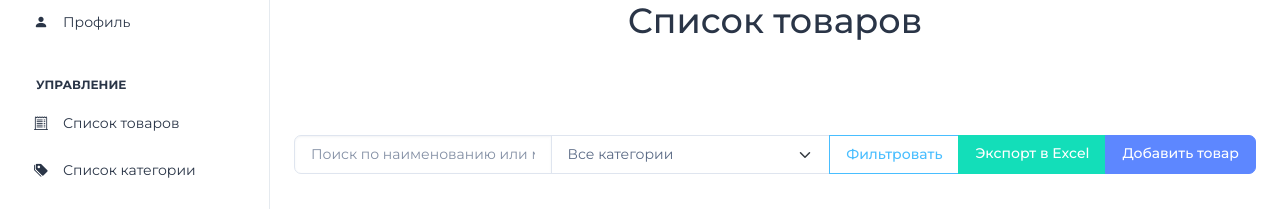
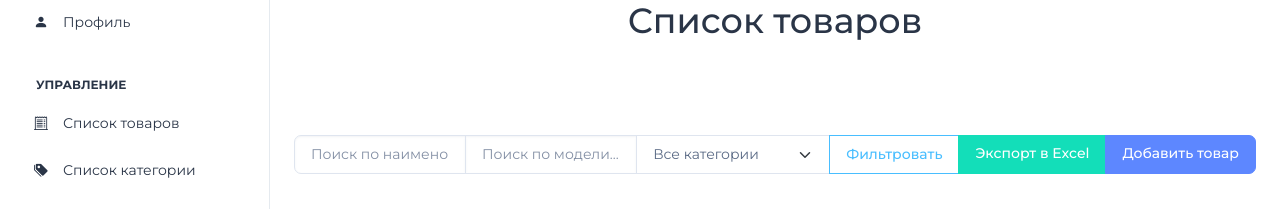
Before and after one commit to shahhhzod/shahzodspace, a Django app: page /products/ in a window 1280 px wide. Shown: the part 70-279 px from the top of the page. Run offline with Django 5.2, Linux system fonts and the light colour scheme; a user stored in the database is signed in; data comes from the database, SQL or seed files in the repository; both versions use the stored data as it was after the commit; some libraries are stand-ins or nearby versions.

Commit message:
fix bag 500 error

```diff
--- a/shahzodspace/templates/shahzodspace/product_list.html
+++ b/shahzodspace/templates/shahzodspace/product_list.html
@@ -83,28 +83,22 @@
   <div class="body-wrapper">
     <h1 class="text-center">Список товаров</h1>
     <div class="container-fluid">
-        <!-- Форма поиска -->
       <form method="get" class="form-list w-100">
         <div class="input-group">
-              <!-- Поле для поиска, которое будет искать и по наименованию, и по модели -->
-              <input type="text" class="form-control" placeholder="Поиск по наименованию или модели..." name="search" value="{{ request.GET.search }}">
-
-              <!-- Выпадающий список для выбора категории -->
+            <input type="text" class="form-control" placeholder="Поиск по наименованию..." name="search" value="{{ request.GET.search }}">
+            <input type="text" class="form-control" placeholder="Поиск по модели..." name="model" value="{{ request.GET.model }}">  <!-- Добавляем поле поиска по модели -->
             <select name="category" class="form-select">
                 <option value="">Все категории</option>
                 {% for category in categories %}
                     <option value="{{ category.id }}" {% if category.id|stringformat:"s" == current_category %}selected{% endif %}>{{ category.name }}</option>
                 {% endfor %}
             </select>
-
-              <!-- Кнопка для отправки формы -->
             <button class="btn btn-outline-secondary" type="submit">Фильтровать</button>
-
-              <!-- Кнопки для экспорта и добавления товара -->
             <a href="{% url 'export_products' %}" class="btn btn-success">Экспорт в Excel</a>
             <a href="{% url 'product_add' %}" class="btn btn-primary">Добавить товар</a>
         </div>
     </form>
+
 
 
         <!-- Вид в виде списка (текущий) -->
--- a/shahzodspace/views.py
+++ b/shahzodspace/views.py
@@ -175,24 +175,26 @@ def product_delete(request, pk):
 def product_list(request):
     search_query = request.GET.get('search', '')
     category_query = request.GET.get('category', None)
+    model_query = request.GET.get('model', '')  # Добавляем фильтр по модели
 
     products = Product.objects.filter(user=request.user)
 
     if search_query:
-        products = products.filter(
-            Q(name__icontains=search_query) |
-            Q(model__icontains=search_query)  # Фильтрация по полю model
-        )
+        products = products.filter(name__icontains=search_query)
 
     if category_query:
         products = products.filter(category__id=category_query)
 
-    categories = Category.objects.filter(user=request.user)  # Получаем категории текущего пользователя для сортировки
+    if model_query:
+        products = products.filter(model__icontains=model_query)  # Фильтрация по модели
+
+    categories = Category.objects.filter(user=request.user)
 
     return render(request, 'shahzodspace/product_list.html', {
         'products': products,
         'categories': categories,
-        'current_category': category_query
+        'current_category': category_query,
+        'current_model': model_query  # Передаем текущую модель в шаблон
     })
 
 
```
Also changed, not shown: db.sqlite3. Lines whose indentation alone changed are shown as unchanged.
